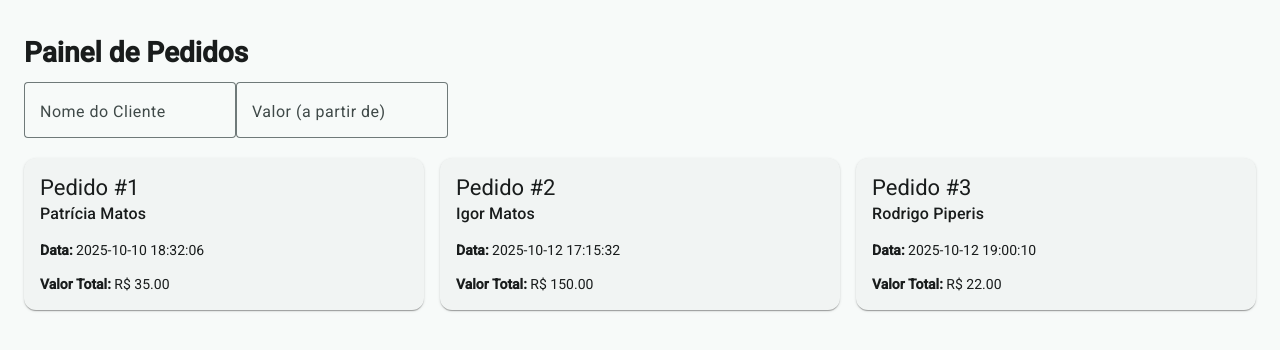
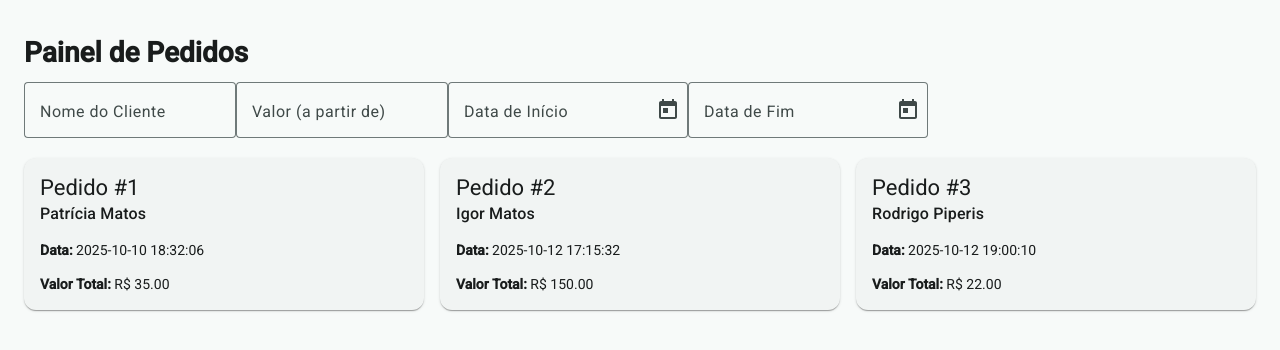
Before and after one commit to renatoknot/desafio-angular-listagem-pedidos, an Angular app: page / in a window 1280 px wide. Shown: the top 350 px of the page. Built offline with nearby package versions, Linux system fonts and the light colour scheme.

Commit message:
Inserido filtro por data

```diff
--- a/src/app/app.ts
+++ b/src/app/app.ts
@@ -53,6 +53,20 @@ export class AppComponent implements OnInit {
       pedidosTemp = pedidosTemp.filter((pedido) => pedido.value >= filters.valor);
     }
 
+    // Filtro por data de Inicio
+    if (filters.inicio) {
+      const dataInicio = new Date(filters.inicio);
+      dataInicio.setHours(0, 0, 0, 0);
+      pedidosTemp = pedidosTemp.filter((p) => new Date(p.date) >= dataInicio);
+    }
+
+    // Filtro por data de Fim
+    if (filters.fim) {
+      const dataFim = new Date(filters.fim);
+      dataFim.setHours(23, 59, 59, 999);
+      pedidosTemp = pedidosTemp.filter((p) => new Date(p.date) <= dataFim);
+    }
+
     this.pedidosFiltrados = pedidosTemp; // Atualize a lista de exibição
   }
 
--- a/src/app/components/filtros/filtros.html
+++ b/src/app/components/filtros/filtros.html
@@ -8,4 +8,18 @@
     <mat-label>Valor (a partir de)</mat-label>
     <input matInput type="number" placeholder="Ex: 50" [(ngModel)]="valorPedido" (ngModelChange)="onFilterChange()">
   </mat-form-field>
+
+  <mat-form-field appearance="outline">
+    <mat-label>Data de Início</mat-label>
+    <input matInput [matDatepicker]="pickerInicio" [(ngModel)]="dataInicio" (ngModelChange)="onFilterChange()">
+    <mat-datepicker-toggle matIconSuffix [for]="pickerInicio"></mat-datepicker-toggle>
+    <mat-datepicker #pickerInicio></mat-datepicker>
+  </mat-form-field>
+
+  <mat-form-field appearance="outline">
+    <mat-label>Data de Fim</mat-label>
+    <input matInput [matDatepicker]="pickerFim" [(ngModel)]="dataFim" (ngModelChange)="onFilterChange()">
+    <mat-datepicker-toggle matIconSuffix [for]="pickerFim"></mat-datepicker-toggle>
+    <mat-datepicker #pickerFim></mat-datepicker>
+  </mat-form-field>
 </div>
--- a/src/app/components/filtros/filtros.ts
+++ b/src/app/components/filtros/filtros.ts
@@ -2,12 +2,19 @@ import { Component, EventEmitter, Output } from '@angular/core';
 
 import { MatFormFieldModule } from '@angular/material/form-field';
 import { MatInputModule } from '@angular/material/input';
-
+import { MatDatepickerModule } from '@angular/material/datepicker';
+import { MatNativeDateModule } from '@angular/material/core';
 import { FormsModule } from '@angular/forms';
 
 @Component({
   selector: 'app-filtros',
-  imports: [MatFormFieldModule, MatInputModule, FormsModule],
+  imports: [
+    MatFormFieldModule,
+    MatInputModule,
+    FormsModule,
+    MatDatepickerModule,
+    MatNativeDateModule,
+  ],
   templateUrl: './filtros.html',
   styleUrl: './filtros.scss',
 })
@@ -16,11 +23,15 @@ export class FiltrosComponent {
 
   nomeCliente: string = '';
   valorPedido: number | null = null;
+  dataInicio: Date | null = null;
+  dataFim: Date | null = null;
 
   onFilterChange(): void {
     const filters = {
       nome: this.nomeCliente,
       valor: this.valorPedido,
+      inicio: this.dataInicio,
+      fim: this.dataFim,
     };
     // 5. Emita o evento com os valores atuais dos filtros
     this.filterChange.emit(filters);
```
